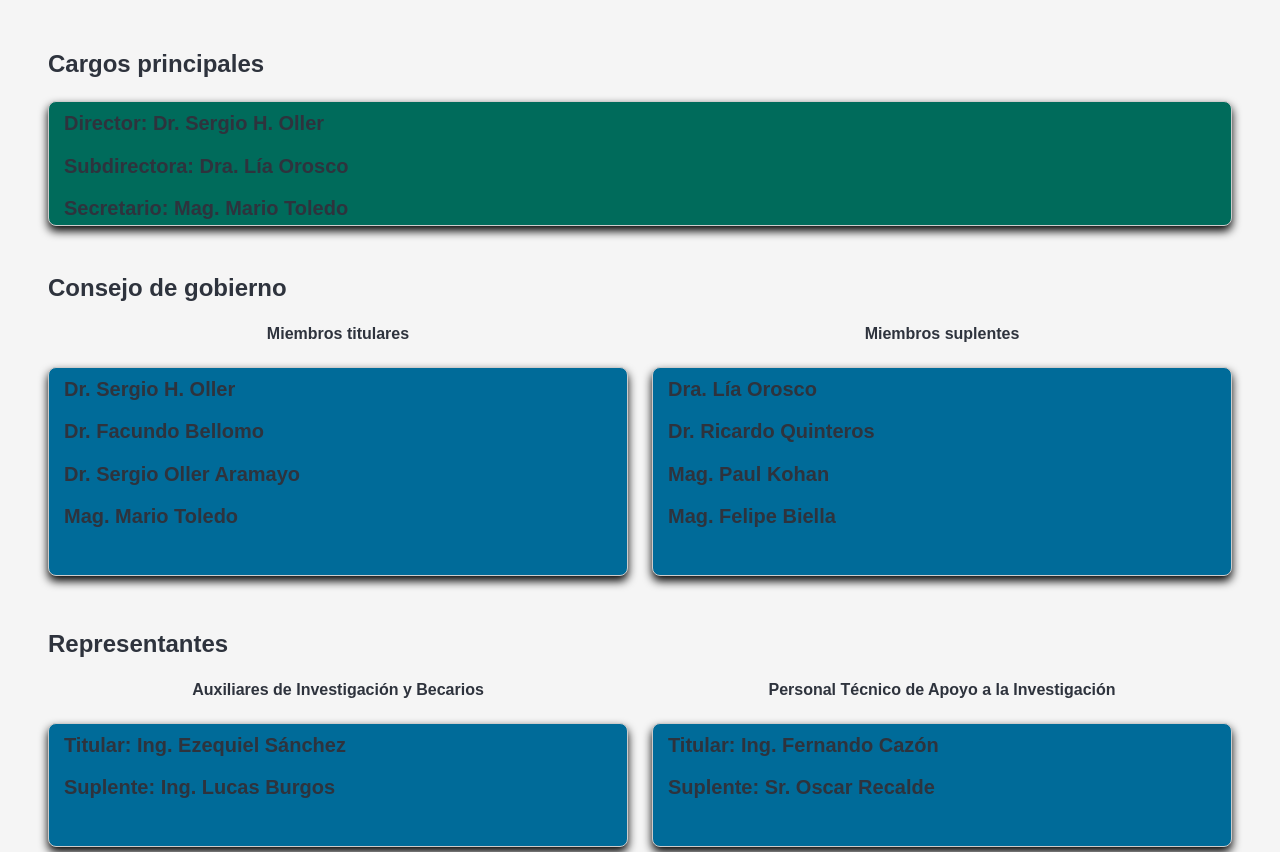
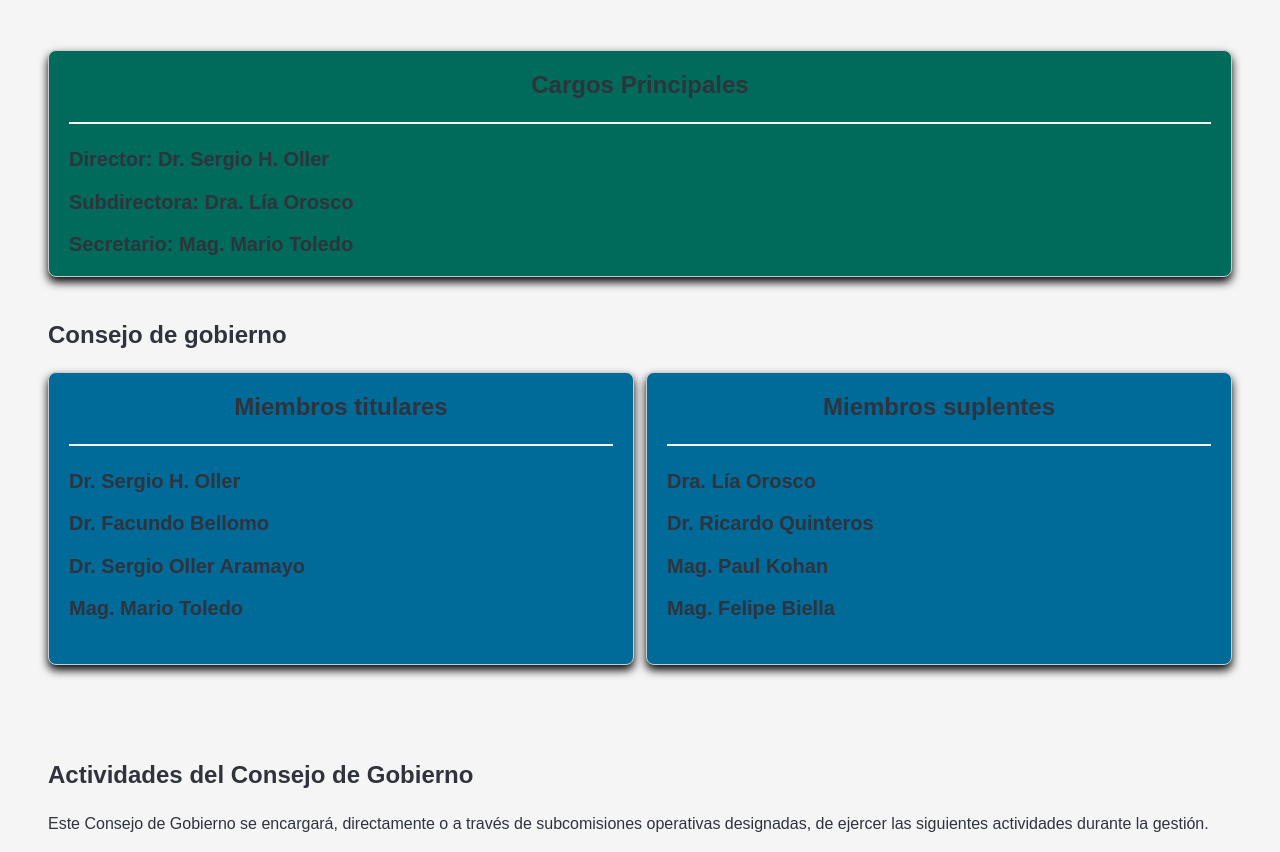
Before and after one commit to SoriaJP/ICMASa, a React (Vite) app: page /ICMASa/institucion in a window 1280 px wide. Shown: the part 282-1134 px from the top of the page. Built offline with nearby package versions, Linux system fonts and the light colour scheme; a web font is replaced by a local one.

Commit message:
cambions menores en Organizacion

```diff
--- a/src/components/Institucion/compInstitucion/CargoPrincipal.jsx
+++ b/src/components/Institucion/compInstitucion/CargoPrincipal.jsx
@@ -2,6 +2,7 @@ import { useState, useContext, useEffect } from "react";
 import { LoadJson } from "../../../contexts/LoadJson";
 import React from "react";
 import '../../../style/Inicio.css';
+import '../../../style/institucion.css';
 
 export default function CargoPrincipal(){
 
@@ -25,97 +26,41 @@ export default function CargoPrincipal(){
     }, []);
 
     return(
-        <div className="container-icmasa">
-            <p className="title is-4 has-text-dark">Cargos principales</p>
-            <div className="columns">
-                <div className="column">
-                    <div className="content has-background-primary-20 block-objetivo-indvidual">
-                        <div>
-                            <p className= {titleClass}>
-                                Director: {miembros["presidente"]}
-                            </p>
-                            <p className= {titleClass}>
-                                Subdirectora: {miembros["vicepresidente"]}
-                            </p>
-                            <p className= {titleClass}>
-                                Secretario: {miembros["secretario"]}
-                            </p>
+        <div className='container-icmasa'>
+            <div className='box has-background-primary-20 block-objetivo-indvidual'>
+                <div className='content full-width-content'>
+                        <p className='title is-4' style={{textAlign:"center"}}>Cargos Principales</p>
+                        <hr style={{color:"white"}}/>
+                        <p className= {titleClass}>Director: {miembros["presidente"]}</p>
+                            <p className= {titleClass}>Subdirectora: {miembros["vicepresidente"]}</p>
+                            <p className= {titleClass}>Secretario: {miembros["secretario"]}</p>
+                </div>
+            </div>
+            <p className="title is-4 has-text-dark" style={{marginTop:"20px"}}>Consejo de gobierno</p>
+                <div className="fixed-grid has-1-cols-mobile">
+                    <div className='grid'>
+                        <div className="cell box has-background-info-30 block-objetivo-indvidual">
+                            <div className='content full-width-content'>
+                                <p className='title is-4'style={{textAlign:"center"}}>Miembros titulares</p>
+                                <hr/>
+                                <p className= {titleClass}>{miembros["consejogob"]["miembrostitulares"]["miembro1"]}</p>
+                                <p className= {titleClass}>{miembros["consejogob"]["miembrostitulares"]["miembro2"]}</p>
+                                <p className= {titleClass}>{miembros["consejogob"]["miembrostitulares"]["miembro3"]}</p>
+                                <p className= {titleClass}>{miembros["consejogob"]["miembrostitulares"]["miembro4"]}</p>
+                            </div>
+                        </div>
+                        <div className=" cell box has-background-info-30 block-objetivo-indvidual">
+                            <div className='content full-width-content'>
+                                <p className='title is-4'style={{textAlign:"center"}}>Miembros suplentes</p>
+                                <hr/>
+                                <p className= {titleClass}>{miembros["consejogob"]["miembrossuplentes"]["miembro1"]}</p>
+                                <p className= {titleClass}>{miembros["consejogob"]["miembrossuplentes"]["miembro2"]}</p>
+                                <p className= {titleClass}>{miembros["consejogob"]["miembrossuplentes"]["miembro3"]}</p>
+                                <p className= {titleClass}>{miembros["consejogob"]["miembrossuplentes"]["miembro4"]}</p>
+                            </div>
                         </div>
                     </div>
                 </div>
-            </div>
-            <br/>
-            <p className="title is-4 has-text-dark">Consejo de gobierno</p>
-            <div className="columns">
-                <div className="column">
-                    <p className="title is-6 has-text-dark" style={{textAlign:"center"}}>Miembros titulares</p>
-                    <div className="content has-background-info-30 block-objetivo-indvidual">
-                        <div>
-                            <p className= {titleClass}>
-                                {miembros["consejogob"]["miembrostitulares"]["miembro1"]}
-                            </p>
-                            <p className= {titleClass}>
-                                {miembros["consejogob"]["miembrostitulares"]["miembro2"]}
-                            </p>
-                            <p className= {titleClass}>
-                                {miembros["consejogob"]["miembrostitulares"]["miembro3"]}
-                            </p>
-                            <p className= {titleClass}>
-                                {miembros["consejogob"]["miembrostitulares"]["miembro4"]}
-                            </p>
-                        </div>
-                    </div>
-                </div>
-                <div className="column">
-                    <p className="title is-6 has-text-dark" style={{textAlign:"center"}}>Miembros suplentes</p>
-                    <div className="content has-background-info-30 block-objetivo-indvidual">
-                        <div>
-                            <p className= {titleClass}>
-                                {miembros["consejogob"]["miembrossuplentes"]["miembro1"]}
-                            </p>
-                            <p className= {titleClass}>
-                                {miembros["consejogob"]["miembrossuplentes"]["miembro2"]}
-                            </p>
-                            <p className= {titleClass}>
-                                {miembros["consejogob"]["miembrossuplentes"]["miembro3"]}
-                            </p>
-                            <p className= {titleClass}>
-                                {miembros["consejogob"]["miembrossuplentes"]["miembro4"]}
-                            </p>
-                        </div>
-                    </div>
-                </div>
-            </div>
-            <br/>
-            <p className="title is-4 has-text-dark margen-top">Representantes</p>
-            <div className="columns">
-                <div className="column">
-                    <p className="title is-6 has-text-dark" style={{textAlign:"center"}}>Auxiliares de Investigación y Becarios</p>
-                    <div className="content has-background-info-30 block-objetivo-indvidual">
-                        <div>
-                            <p className= {titleClass}>
-                                <strong>Titular:</strong> {miembros["consejogob"]["representantes"]["auxiliares"]["titular"]}
-                            </p>
-                            <p className= {titleClass}>
-                                <strong>Suplente:</strong> {miembros["consejogob"]["representantes"]["auxiliares"]["suplente"]}
-                            </p>
-                        </div>
-                    </div>
-                </div>
-                <div className="column">
-                    <p className="title is-6 has-text-dark" style={{textAlign:"center"}}>Personal Técnico de Apoyo a la Investigación</p>
-                    <div className="content has-background-info-30 block-objetivo-indvidual">
-                        <div>
-                            <p className= {titleClass}>
-                            <strong>Titular:</strong> {miembros["consejogob"]["representantes"]["personaltecnico"]["titular"]}
-                            </p>
-                            <p className= {titleClass}>
-                            <strong>Suplente:</strong> {miembros["consejogob"]["representantes"]["personaltecnico"]["suplente"]}
-                            </p>
-                        </div>
-                    </div>
-                </div>
-            </div>
         </div>
     );
 }
--- a/src/style/institucion.css
+++ b/src/style/institucion.css
@@ -17,6 +17,10 @@
     text-align: justify;
 }
 
+.full-width-content {
+    width: 100%;
+  }
+
 @media (max-width: 768px) {
 
     .margen-top {
```
